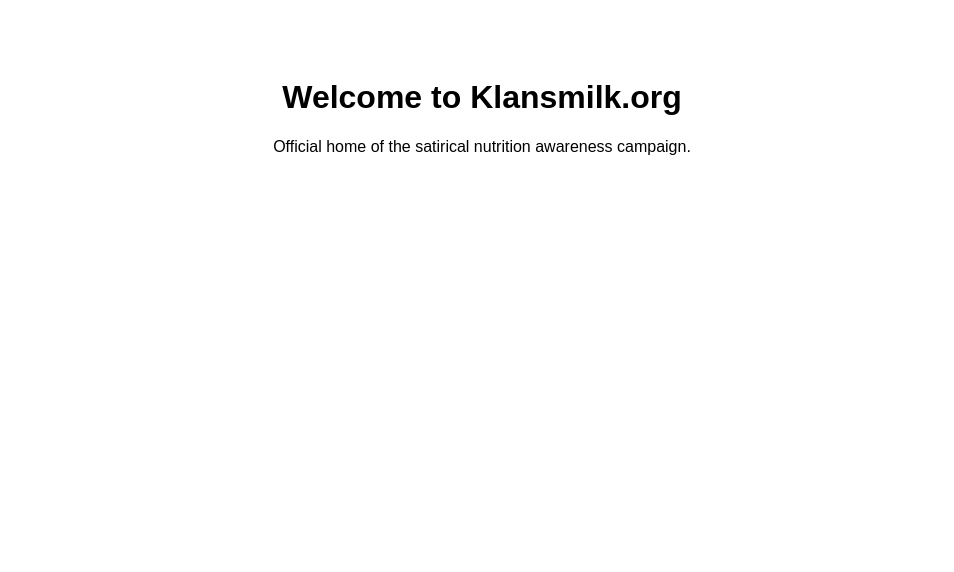
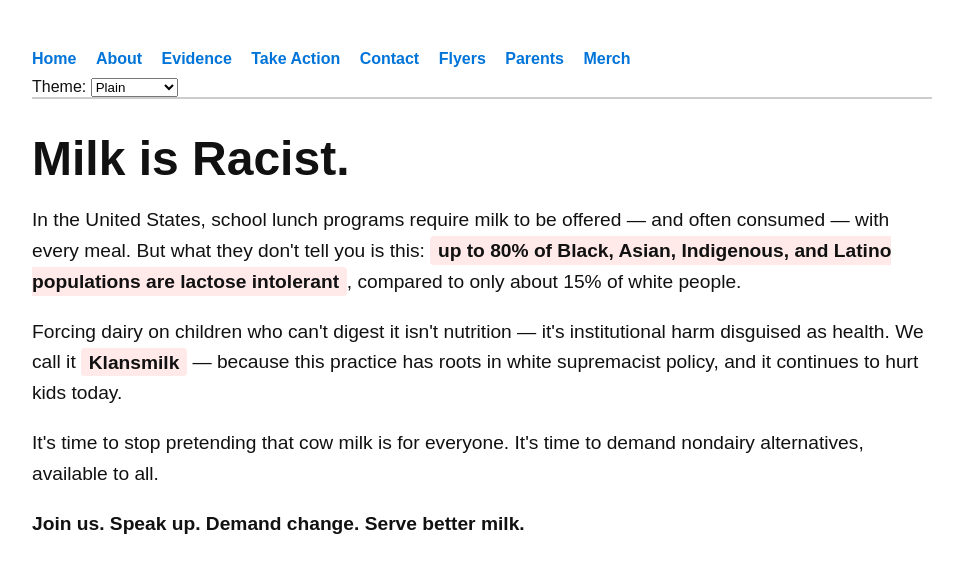
Before and after one commit to klansmilk/klansmilk.org, a plain HTML site: page index.html in a window 1280 px wide. Shown: the whole page, without its empty margins (158-1112 px from the left). Drawn offline with Linux system fonts and the light colour scheme.

Commit message:
Update index.html

```diff
--- a/index.html
+++ b/index.html
@@ -4,9 +4,111 @@
   <meta charset="UTF-8" />
   <meta name="viewport" content="width=device-width, initial-scale=1.0" />
   <title>Klansmilk.org</title>
+  <style>
+    :root {
+      --bg-color: #ffffff;
+      --text-color: #111111;
+      --highlight-color: #ffe9e9;
+    }
+    body.chocolate {
+      --bg-color: #1a1a1a;
+      --text-color: #f2f2f2;
+      --highlight-color: #533;
+    }
+    body.strawberry {
+      --bg-color: #fff0f4;
+      --text-color: #440022;
+      --highlight-color: #ffb6c1;
+    }
+    body {
+      font-family: sans-serif;
+      background: var(--bg-color);
+      color: var(--text-color);
+      max-width: 900px;
+      margin: 50px auto;
+      padding: 0 20px;
+    }
+    header {
+      border-bottom: 2px solid #ccc;
+      margin-bottom: 30px;
+    }
+    nav a {
+      margin-right: 15px;
+      text-decoration: none;
+      color: #0074d9;
+      font-weight: bold;
+    }
+    nav a:hover {
+      text-decoration: underline;
+    }
+    h1 {
+      font-size: 3em;
+      margin-bottom: 0.2em;
+    }
+    p {
+      font-size: 1.2em;
+      line-height: 1.6;
+    }
+    .highlight {
+      font-weight: bold;
+      background: var(--highlight-color);
+      padding: 0.2em 0.4em;
+      border-radius: 0.2em;
+    }
+    .theme-toggle {
+      margin-top: 10px;
+    }
+  </style>
 </head>
-<body style="font-family:sans-serif;text-align:center;padding-top:50px;">
-  <h1>Welcome to Klansmilk.org</h1>
-  <p>Official home of the satirical nutrition awareness campaign.</p>
+<body>
+  <header>
+    <nav>
+      <a href="index.html">Home</a>
+      <a href="about.html">About</a>
+      <a href="evidence.html">Evidence</a>
+      <a href="action.html">Take Action</a>
+      <a href="contact.html">Contact</a>
+      <a href="flyers.html">Flyers</a>
+      <a href="parents.html">Parents</a>
+      <a href="merch.html">Merch</a>
+    </nav>
+    <div class="theme-toggle">
+      <label>Theme:
+        <select onchange="setTheme(this.value)">
+          <option value="">Plain</option>
+          <option value="chocolate">Chocolate</option>
+          <option value="strawberry">Strawberry</option>
+        </select>
+      </label>
+    </div>
+  </header>
+
+  <h1>Milk is Racist.</h1>
+  <p>
+    In the United States, school lunch programs require milk to be offered — and often consumed —
+    with every meal. But what they don't tell you is this:
+    <span class="highlight">up to 80% of Black, Asian, Indigenous, and Latino populations are lactose intolerant</span>,
+    compared to only about 15% of white people.
+  </p>
+
+  <p>
+    Forcing dairy on children who can't digest it isn't nutrition — it's institutional harm disguised as health.
+    We call it <span class="highlight">Klansmilk</span> — because this practice has roots in white supremacist policy,
+    and it continues to hurt kids today.
+  </p>
+
+  <p>
+    It's time to stop pretending that cow milk is for everyone. It's time to demand nondairy alternatives, available to all.
+  </p>
+
+  <p>
+    <strong>Join us. Speak up. Demand change. Serve better milk.</strong>
+  </p>
+
+  <script>
+    function setTheme(theme) {
+      document.body.className = theme;
+    }
+  </script>
 </body>
 </html>
```
